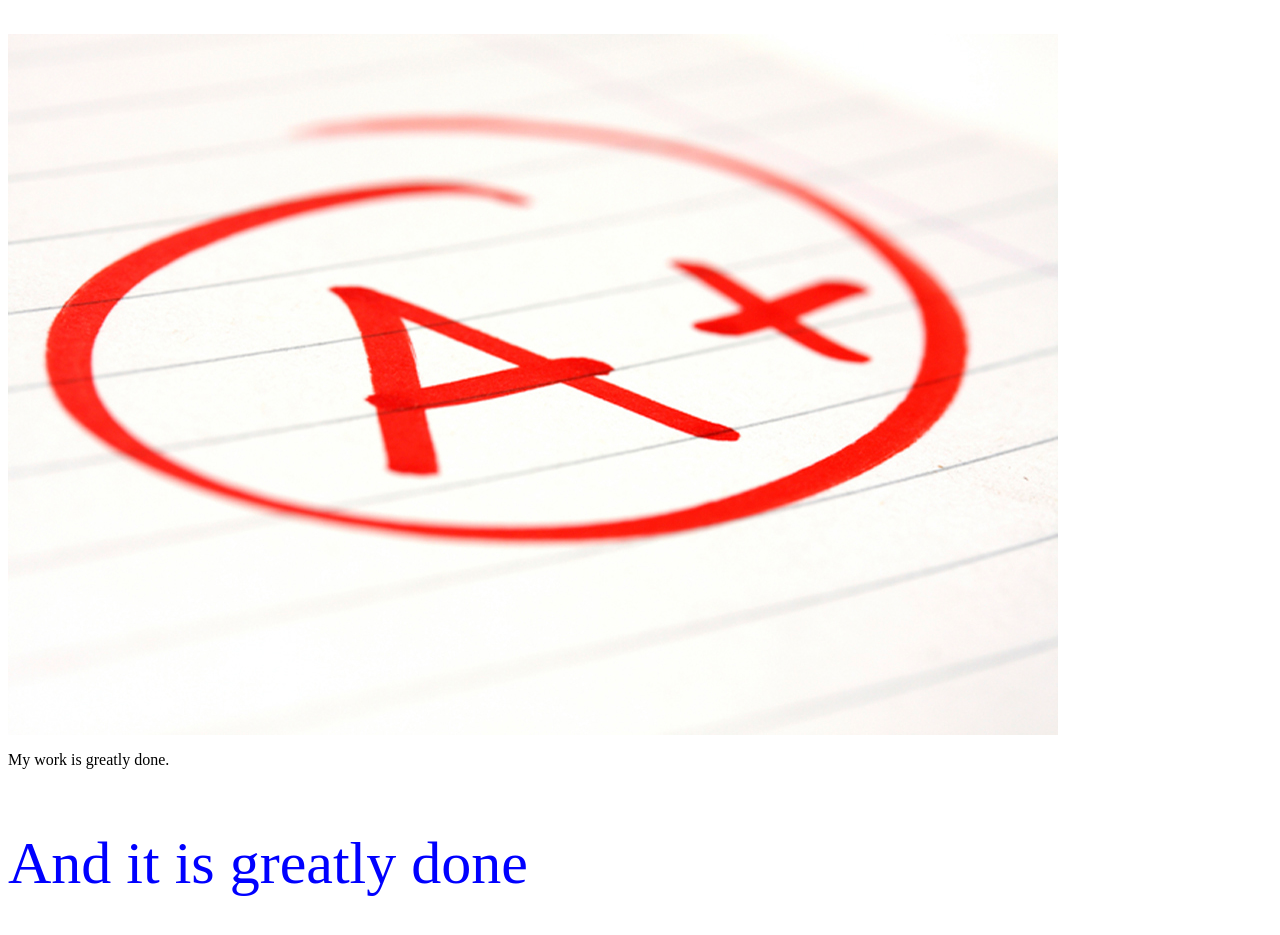
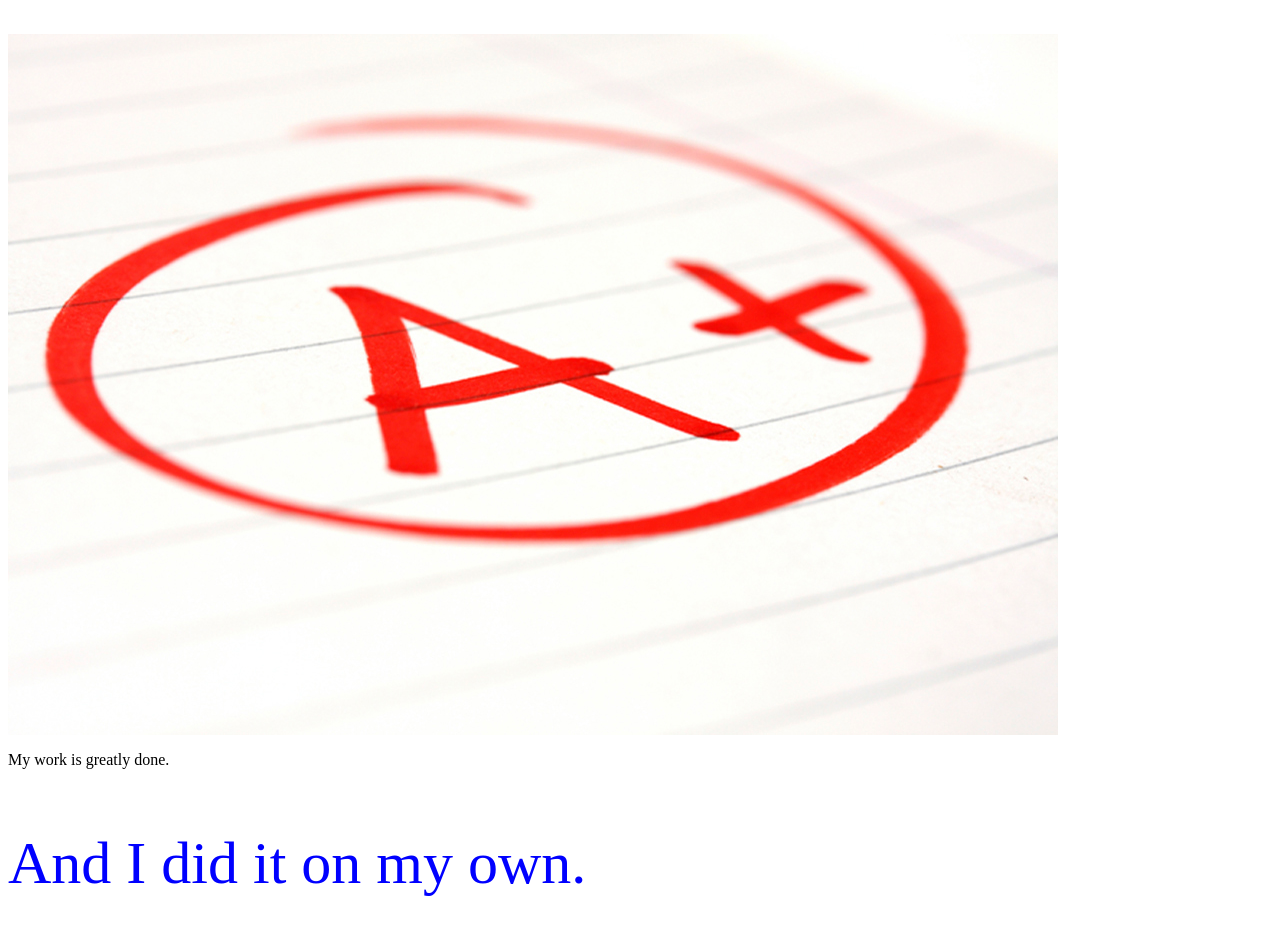
Before and after one commit to Wendi-N/Test1, a plain HTML site: page index.html in a window 1280 px wide. Shown: the part 119-1054 px from the top of the page. Drawn offline with Linux system fonts and the light colour scheme.

Commit message:
Update index.html

```diff
--- a/index.html
+++ b/index.html
@@ -7,6 +7,6 @@
 <h1>I'm going to get an A+</h1>
 <img src="A plus.jpg">
 <p>My work is greatly done.</p>
-<p id="first"> And it is greatly done</p>
+<p id="first"> And I did it on my own.</p>
 </body>
 </html>
```
